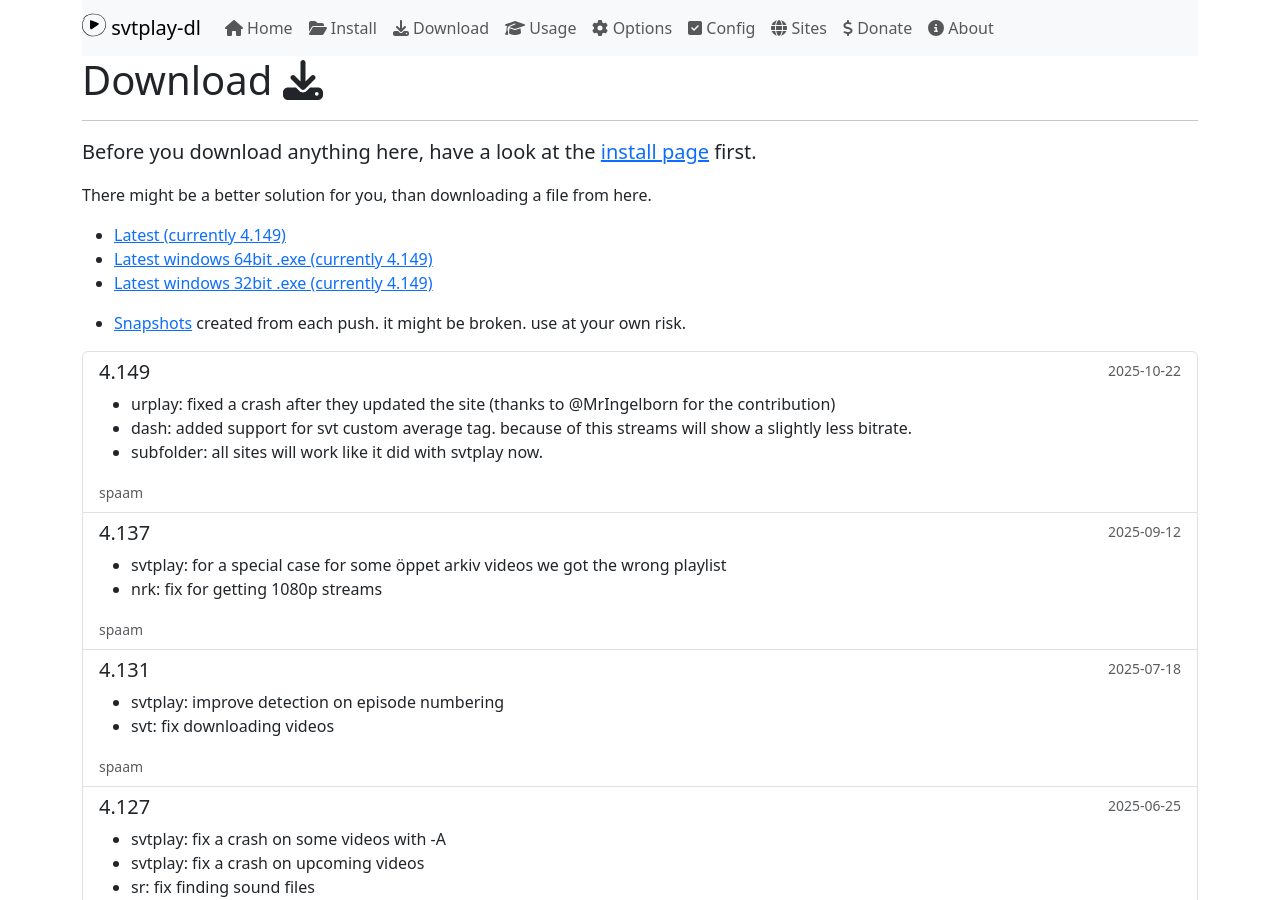
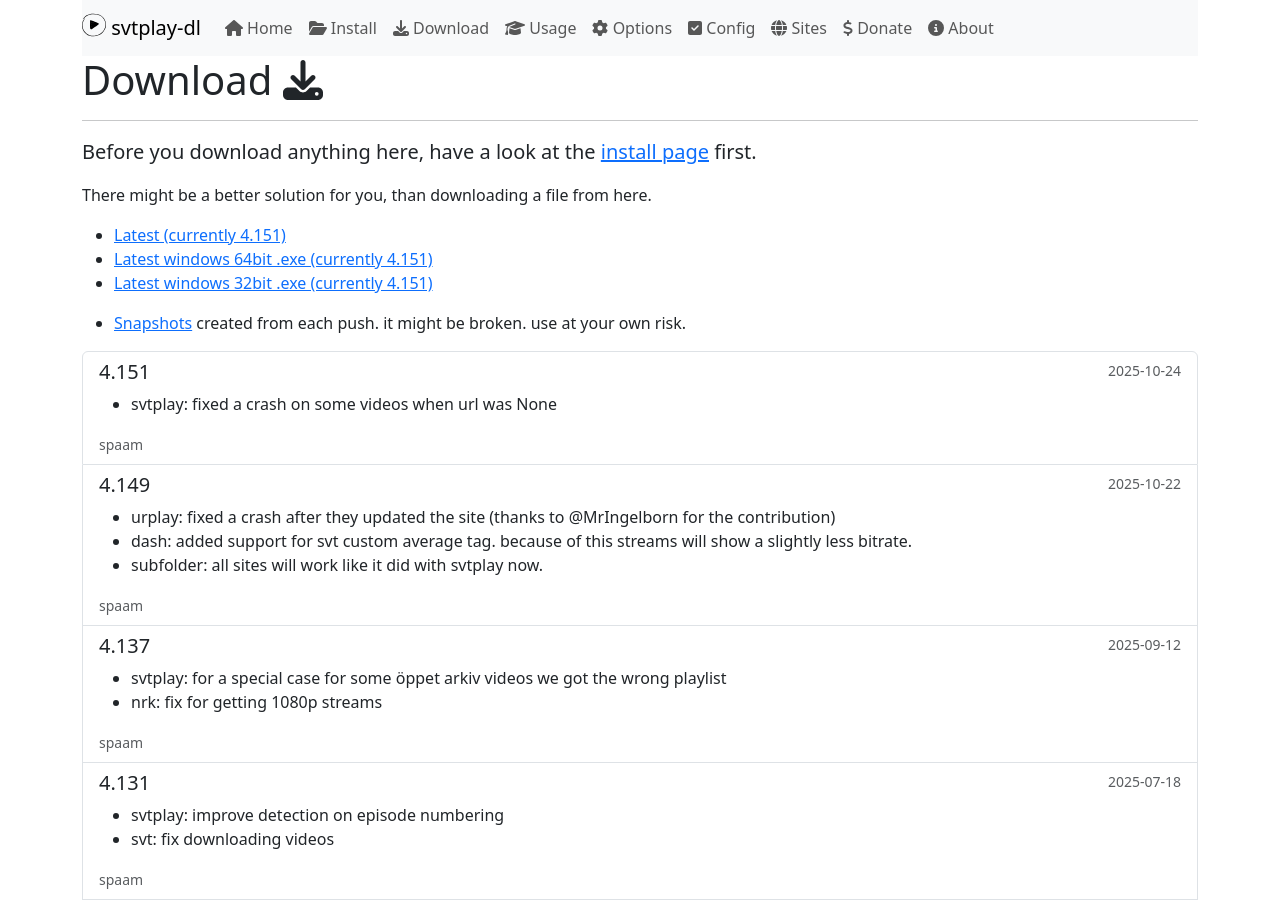
Before and after one commit to spaam/svtplay-dl-web, a Jekyll site: the page built from _pages/download.md, in a window 1280 px wide and 900 px high. Built offline with Jekyll 4.4.1, drawn with Linux system fonts in a browser that asks for light colours; comment, search, counter and statistics services are not loaded.

```diff
--- a/_layouts/home.html
+++ b/_layouts/home.html
@@ -15,7 +15,7 @@ layout: default
             <a href="/install/" class="btn btn-lg btn-outline-primary mb-3 mb-md-0 mr-md-3">Get started</a>
             <a href="/archive/" class="btn btn-lg btn-outline-secondary">Download</a>
         </div>
-        <p class="text-muted mb-0">Currently v4.149 (2025-10-23)</p>
+        <p class="text-muted mb-0">Currently v4.151 (2025-10-24)</p>
     </div>
     <div class="col-md-6">
         <img src="/assets/brand/logo.svg" width="256" height="256" class="img-fluid mb-3">
--- a/_pages/download.md
+++ b/_pages/download.md
@@ -10,9 +10,9 @@ description: Download page for svtplay-dl
 
 There might be a better solution for you, than downloading a file from here.
 
-* [Latest (currently 4.149)](https://svtplay-dl.se/download/4.149/svtplay-dl)
-* [Latest windows 64bit .exe (currently 4.149)](https://svtplay-dl.se/download/4.149/svtplay-dl-amd64.zip)
-* [Latest windows 32bit .exe (currently 4.149)](https://svtplay-dl.se/download/4.149/svtplay-dl-win32.zip)
+* [Latest (currently 4.151)](https://svtplay-dl.se/download/4.151/svtplay-dl)
+* [Latest windows 64bit .exe (currently 4.151)](https://svtplay-dl.se/download/4.151/svtplay-dl-amd64.zip)
+* [Latest windows 32bit .exe (currently 4.151)](https://svtplay-dl.se/download/4.151/svtplay-dl-win32.zip)
 
 * [Snapshots](/download/snapshots/) created from each push. it might be broken. use at your own risk.
 
--- /dev/null
+++ b/_posts/2025-10-24-4.151.md
@@ -0,0 +1,11 @@
+---
+layout: post
+title: "4.151"
+date: 2025-10-24 22:51:00 +0200
+categories: releases
+windows-amd64: true
+windows-win32: true
+binary: true
+---
+
+* svtplay: fixed a crash on some videos when url was None
```
